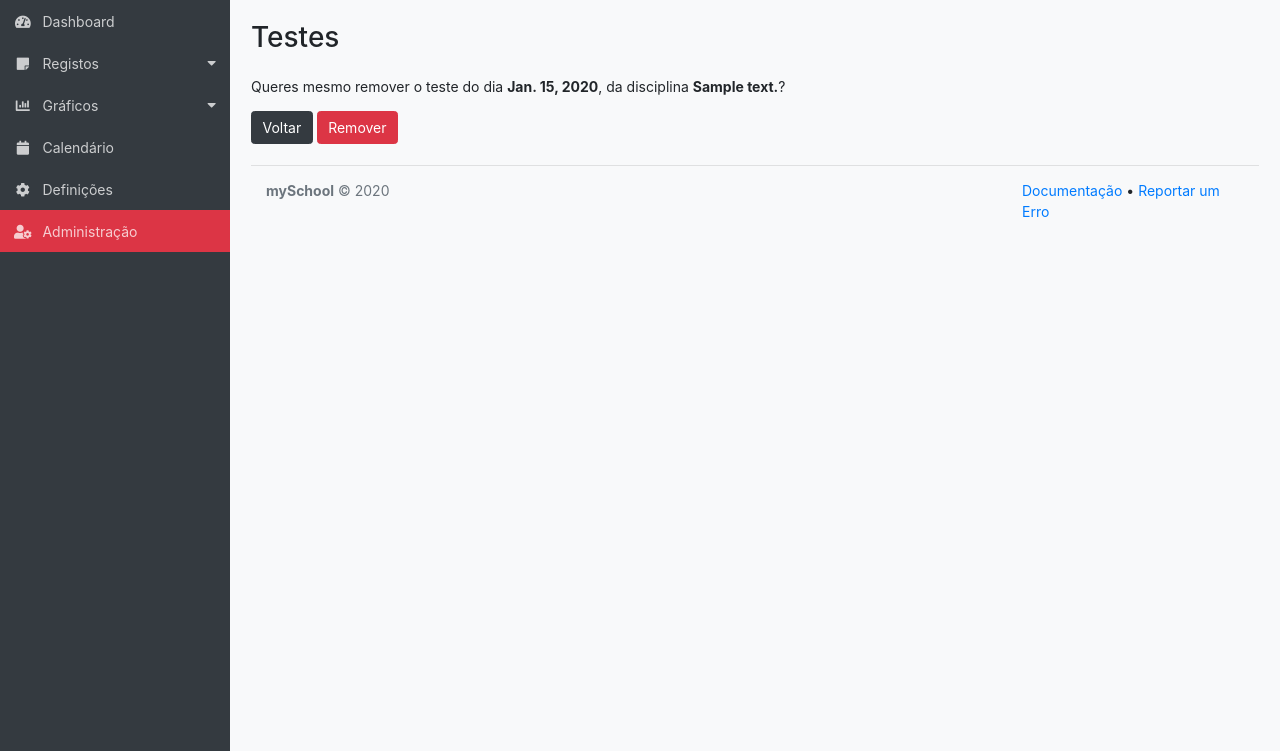
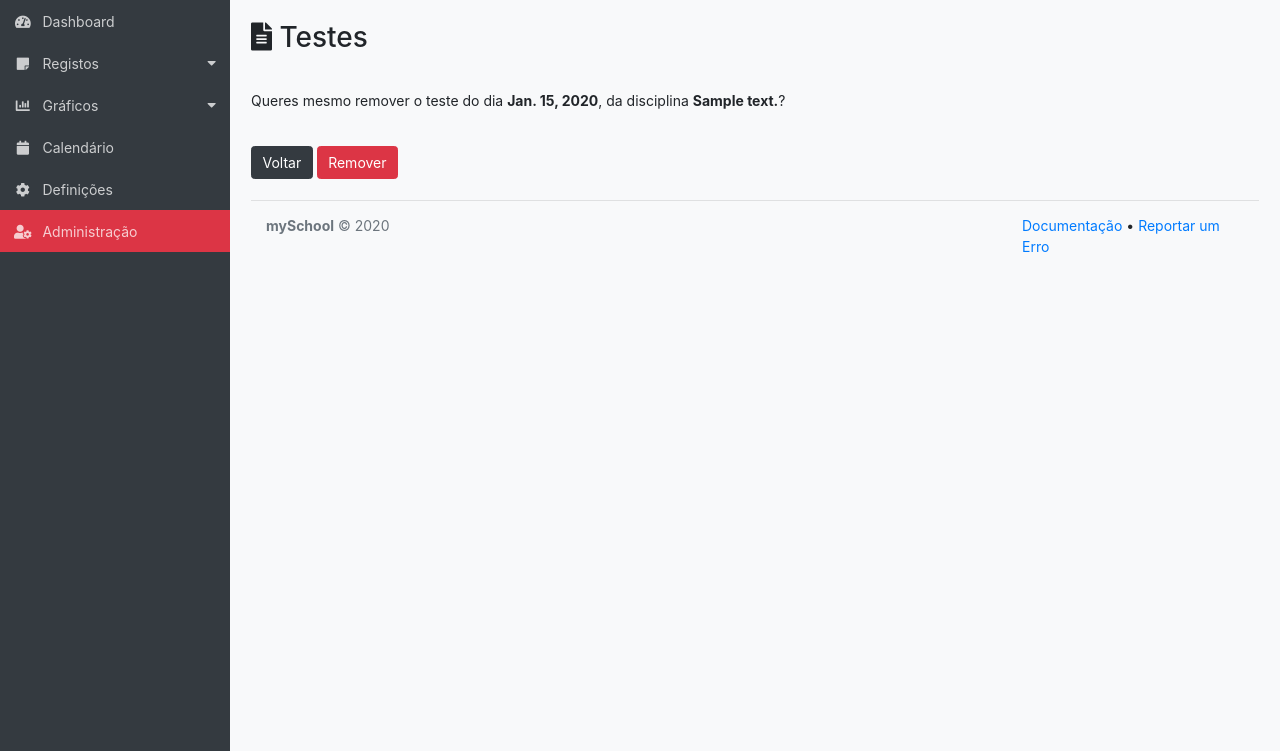
Before and after one commit to myschool-app/mySchool, a Django app: page /app/testes/1/remover/ in a window 1280 px wide. Shown: the part 49-800 px from the top of the page. Run offline with Django 3.2, Linux system fonts and the light colour scheme; a user stored in the database is signed in; tables that the repository leaves empty hold one stand-in row (values such as "Sample post"); some libraries are stand-ins or nearby versions.

Commit message:
Adicionado icon junto ao título da página

```diff
--- a/myschool/myschool_app/templates/myschool_app/app/disciplinas.html
+++ b/myschool/myschool_app/templates/myschool_app/app/disciplinas.html
@@ -6,7 +6,7 @@
 {% endblock title %}
 
 {% block content %}
-  <h2>{% trans 'Disciplinas' %}</h2>
+  <h2><i class="fas fa-bookmark"></i> {% trans 'Disciplinas' %}</h2>
 
   <div class="row mt-4">
     <div class="col-md-10">
--- a/myschool/myschool_app/templates/myschool_app/app/disciplinas_form.html
+++ b/myschool/myschool_app/templates/myschool_app/app/disciplinas_form.html
@@ -7,7 +7,7 @@
 {% endblock title %}
 
 {% block content %}
-  <h2>{% trans 'Disciplinas' %}</h2>
+  <h2><i class="fas fa-bookmark"></i> {% trans 'Disciplinas' %}</h2>
 
   <div class="row mt-4">
     <div class="col">
--- a/myschool/myschool_app/templates/myschool_app/app/eventos.html
+++ b/myschool/myschool_app/templates/myschool_app/app/eventos.html
@@ -6,7 +6,7 @@
 {% endblock title %}
 
 {% block content %}
-  <h2>{% trans 'Eventos' %}</h2>
+  <h2><i class="fas fa-calendar-alt"></i> {% trans 'Eventos' %}</h2>
 
   <div class="row mt-4">
     <div class="col">
--- a/myschool/myschool_app/templates/myschool_app/app/eventos_form.html
+++ b/myschool/myschool_app/templates/myschool_app/app/eventos_form.html
@@ -7,7 +7,7 @@
 {% endblock title %}
 
 {% block content %}
-  <h2>{% trans 'Eventos' %}</h2>
+  <h2><i class="fas fa-calendar-alt"></i> {% trans 'Eventos' %}</h2>
 
   <div class="row mt-4">
     <div class="col">
--- a/myschool/myschool_app/templates/myschool_app/app/professores.html
+++ b/myschool/myschool_app/templates/myschool_app/app/professores.html
@@ -6,7 +6,7 @@
 {% endblock title %}
 
 {% block content %}
-  <h2>{% trans 'Professores' %}</h2>
+  <h2><i class="fas fa-user-friends"></i> {% trans 'Professores' %}</h2>
 
   <div class="row mt-4">
     <div class="col">
--- a/myschool/myschool_app/templates/myschool_app/app/professores_form.html
+++ b/myschool/myschool_app/templates/myschool_app/app/professores_form.html
@@ -7,7 +7,7 @@
 {% endblock title %}
 
 {% block content %}
-  <h2>{% trans 'Professores' %}</h2>
+  <h2><i class="fas fa-user-friends"></i> {% trans 'Professores' %}</h2>
 
   <div class="row mt-4">
     <div class="col">
--- a/myschool/myschool_app/templates/myschool_app/app/testes.html
+++ b/myschool/myschool_app/templates/myschool_app/app/testes.html
@@ -6,7 +6,7 @@
 {% endblock title %}
 
 {% block content %}
-  <h2>{% trans 'Testes' %}</h2>
+  <h2><i class="fas fa-file-alt"></i> {% trans 'Testes' %}</h2>
 
   <div class="row mt-4">
     <div class="col">
--- a/myschool/myschool_app/templates/myschool_app/app/testes_avaliacao_form.html
+++ b/myschool/myschool_app/templates/myschool_app/app/testes_avaliacao_form.html
@@ -7,7 +7,7 @@
 {% endblock title %}
 
 {% block content %}
-  <h2>{% trans 'Testes' %}</h2>
+  <h2><i class="fas fa-file-alt"></i> {% trans 'Testes' %}</h2>
 
   <div class="row mt-4">
     <div class="col">
--- a/myschool/myschool_app/templates/myschool_app/app/testes_form.html
+++ b/myschool/myschool_app/templates/myschool_app/app/testes_form.html
@@ -7,7 +7,7 @@
 {% endblock title %}
 
 {% block content %}
-  <h2>{% trans 'Testes' %}</h2>
+  <h2><i class="fas fa-file-alt"></i> {% trans 'Testes' %}</h2>
 
   <div class="row mt-4">
     <div class="col">
--- a/myschool/myschool_app/templates/myschool_app/app/testes_remover.html
+++ b/myschool/myschool_app/templates/myschool_app/app/testes_remover.html
@@ -7,19 +7,19 @@
 {% endblock title %}
 
 {% block content %}
-  <h2>{% trans 'Testes' %}</h2>
+  <h2><i class="fas fa-file-alt"></i> {% trans 'Testes' %}</h2>
 
   <div class="row mt-4">
     <div class="col">
       <form method="POST">
         {% csrf_token %}
-        <p class="mb-3">
+        <p class="my-3">
           {% blocktrans with data=teste.data disciplina=teste.disciplina %} Queres mesmo remover o teste do dia
             <strong>{{ data }}</strong>, da disciplina <strong>{{ disciplina }}</strong>?{% endblocktrans %}
         </p>
 
-        <a href="{% url 'app-testes-lista' %}" class="btn btn-dark">{% trans 'Voltar' %}</a>
-        <input type="submit" class="btn btn-danger" value="{% trans 'Remover' %}">
+        <a href="{% url 'app-testes-lista' %}" class="mt-4 btn btn-dark">{% trans 'Voltar' %}</a>
+        <input type="submit" class="mt-4 btn btn-danger" value="{% trans 'Remover' %}">
       </form>
     </div>
   </div>
```
Also changed, not shown: myschool/myschool_app/templates/myschool_app/app/disciplinas_remover.html (+4 -4 lines), myschool/myschool_app/templates/myschool_app/app/eventos_remover.html (+4 -4 lines), myschool/myschool_app/templates/myschool_app/app/professores_remover.html (+4 -4 lines).
